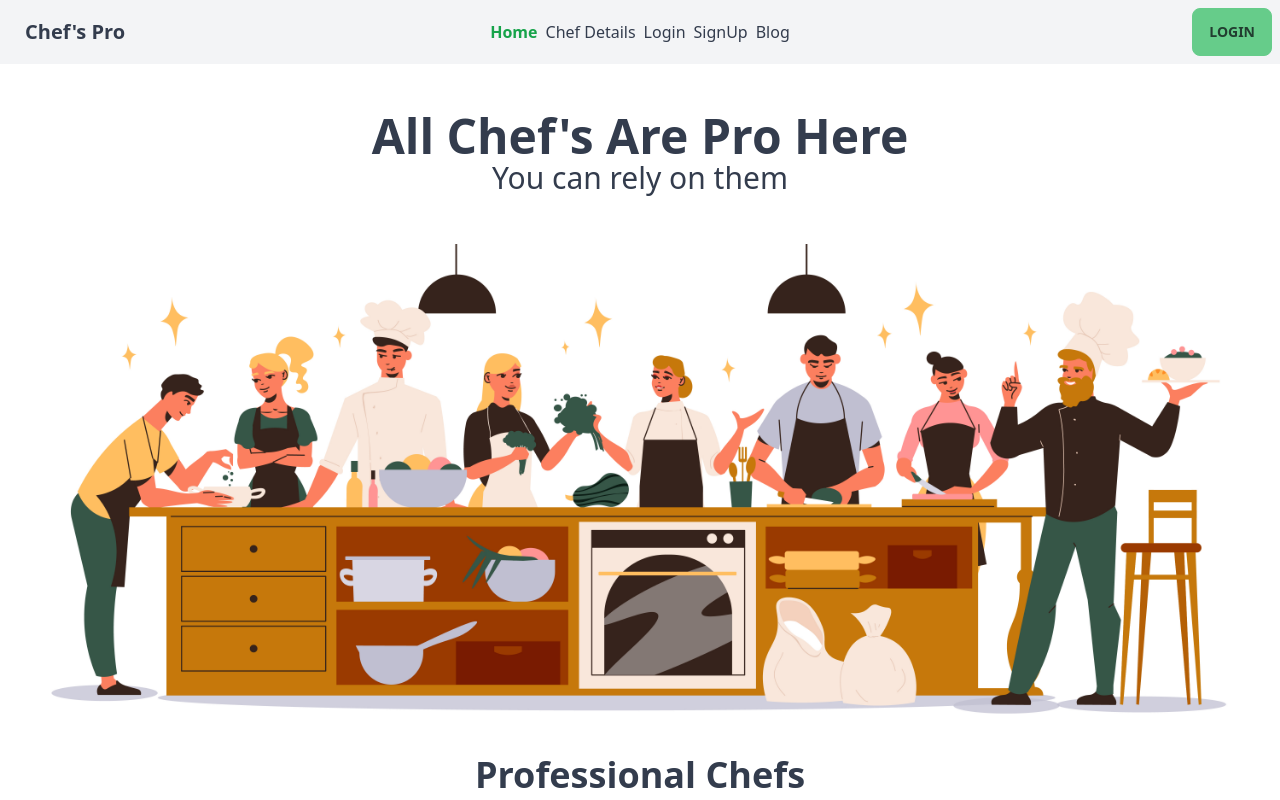
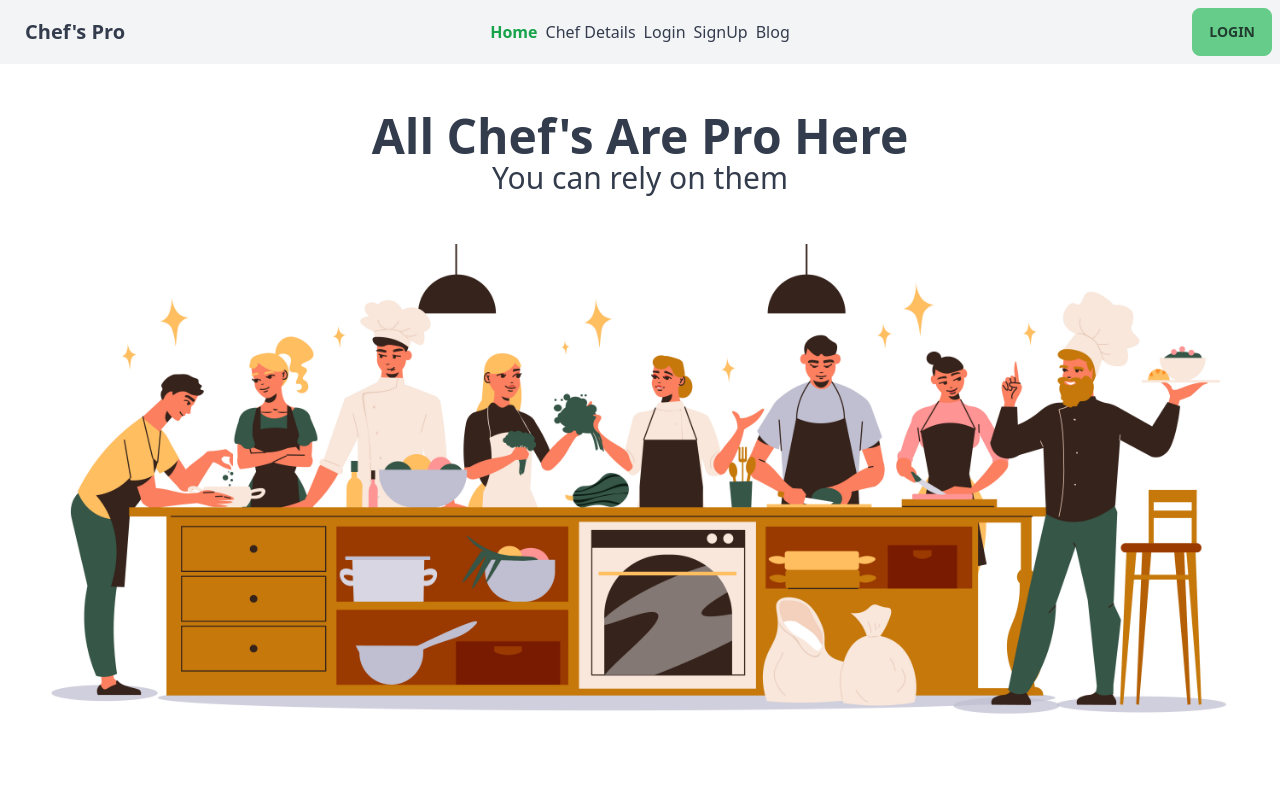
Before and after one commit to Sifat-E-Sadakin/Chef-s-Pro, a React (Vite) app: page / in a window 1280 px wide. Shown: the top 800 px of the page. Built offline with nearby package versions, Linux system fonts and the light colour scheme; no server answers.

Commit message:
lazy load implemented

```diff
--- a/package.json
+++ b/package.json
@@ -18,6 +18,7 @@
     "react": "^18.2.0",
     "react-dom": "^18.2.0",
     "react-icons": "^4.8.0",
+    "react-lazy-load": "^4.0.1",
     "react-rating": "^2.0.5",
     "react-router-dom": "^6.11.0",
     "react-spinners": "^0.13.8",
--- a/src/Components/Banner/Banner.jsx
+++ b/src/Components/Banner/Banner.jsx
@@ -1,5 +1,6 @@
 import React from 'react';
 import banner from './../../../public/2210.i605.033.S.m005.c13.culinary classes illustration.jpg'
+import LazyLoad from 'react-lazy-load';
 const Banner = () => {
     return (
         <div className=''>
@@ -7,7 +8,11 @@ const Banner = () => {
                 <h1 className='text-3xl lg:text-5xl  font-semibold '>All Chef's Are Pro Here</h1>
                 <p className='text-2xl lg:text-3xl'>You can rely on them</p>
             </div>
+            <LazyLoad height={762}>
             <img src={banner} className='' alt="" />
+
+            </LazyLoad>
+
 
 
         </div>
--- a/src/Components/ChefsCard/ChefsCard.jsx
+++ b/src/Components/ChefsCard/ChefsCard.jsx
@@ -1,4 +1,5 @@
 import React from 'react';
+import LazyLoad from 'react-lazy-load';
 import { Link } from 'react-router-dom';
 
 const ChefsCard = ({chef}) => {
--- a/src/Components/Recipes/Recipes.jsx
+++ b/src/Components/Recipes/Recipes.jsx
@@ -2,6 +2,7 @@ import React from 'react';
 import { useLoaderData, useParams } from 'react-router-dom';
 import './Recipes.css'
 import TopRecipes from '../TopRecipes/TopRecipes';
+import LazyLoad from 'react-lazy-load';
 
 const Recipes = () => {
 
@@ -18,7 +19,9 @@ const Recipes = () => {
 
             <div className='grid grid-cols-2 items-center py-10'>
                 <div>
+                    <LazyLoad>
                     <img src={photo} alt="" id='chef' className='rounded-xl' />
+                    </LazyLoad>
 
                 </div>
                 <div>
```
Also changed, not shown: 1 other file (tests, documents, lock files or other folders).
